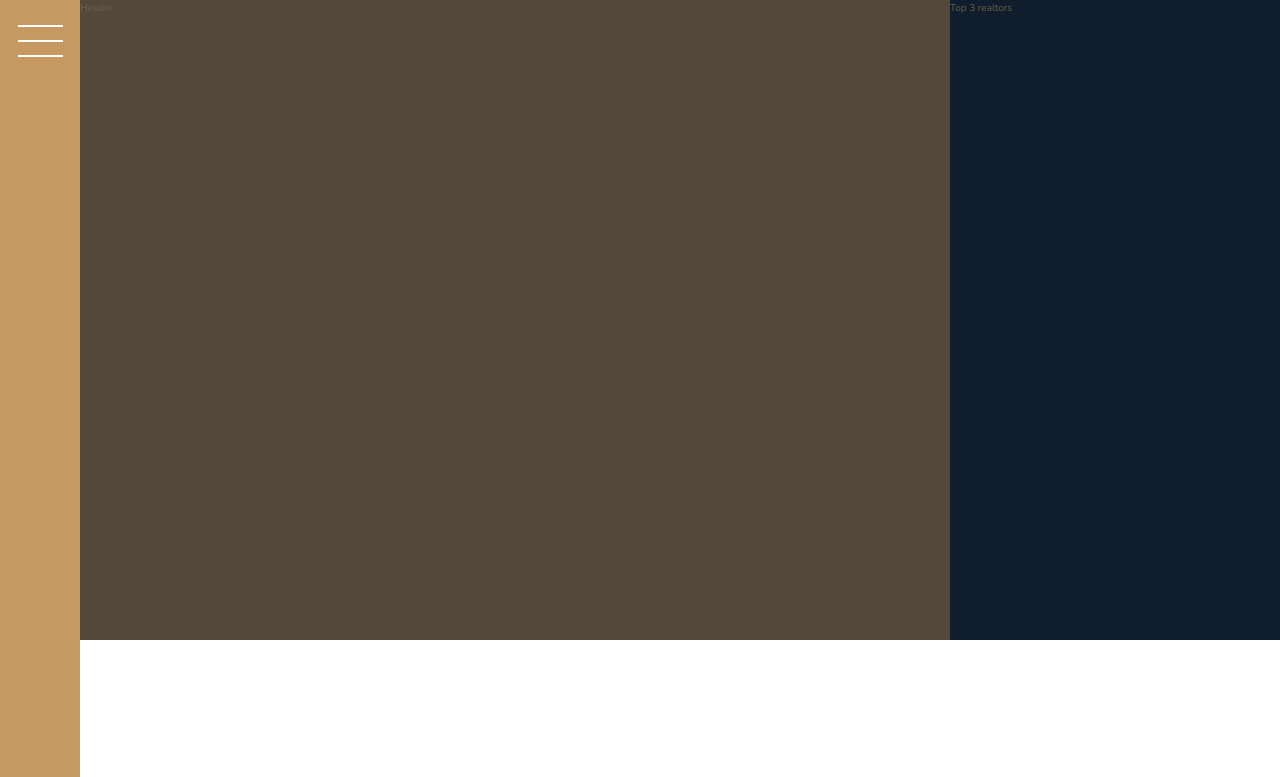
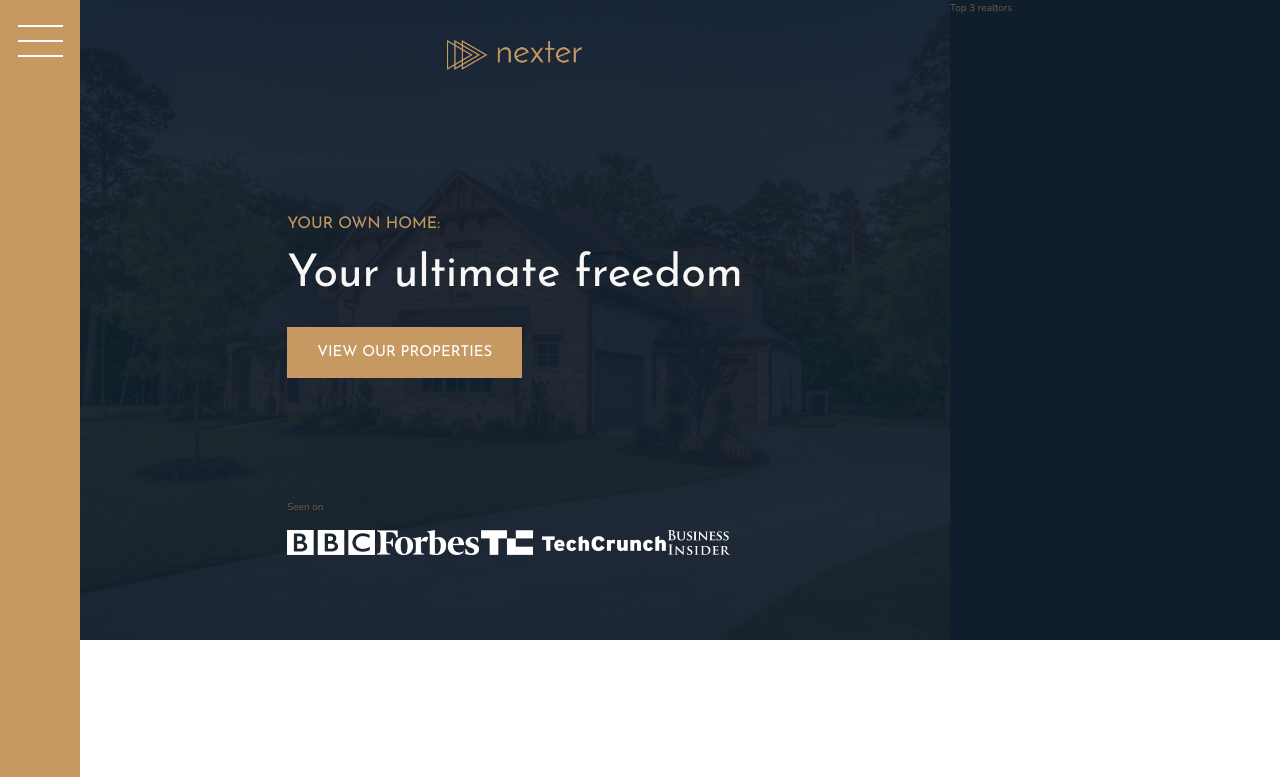
Before and after one commit to super8989/Nexter, a website: page index.html in a window 1280 px wide. Shown: the top 777 px of the page. Drawn offline with nearby package versions, Linux system fonts and the light colour scheme.

Commit message:
Building the header part 1

```diff
--- a/index.html
+++ b/index.html
@@ -16,7 +16,19 @@
 		<button class="nav-btn"></button>
 	</div>
 
-	<header class="header">Header</header>
+	<header class="header">
+		<img src="img/logo.png" alt="Nexter Logo" class="header__logo">
+		<h3 class="heading-3">Your own home:</h3>
+		<h1 class="heading-1">Your ultimate freedom</h1>
+		<button class="btn header__btn">View our properties</button>
+		<div class="header__seenon-text">Seen on</div>
+		<div class="header__seenon-logos">
+			<img src="img/logo-bbc.png" alt="Seen on logo 1">
+			<img src="img/logo-forbes.png" alt="Seen on logo 2">
+			<img src="img/logo-techcrunch.png" alt="Seen on logo 3">
+			<img src="img/logo-bi.png" alt="Seen on logo 4">
+		</div>
+	</header>
 
 	<div class="realtors">Top 3 realtors</div>
 
--- a/sass/_header.scss
+++ b/sass/_header.scss
@@ -1,4 +1,39 @@
 .header {
 	background-color: $color-grey-dark-1;
 	grid-column: full-start / col-end 6;
+
+	background-image: linear-gradient(
+			rgba($color-secondary, 0.93),
+			rgba($color-secondary, 0.93)
+		),
+		url(../img/hero.jpeg);
+	background-size: cover;
+	background-position: center;
+	padding: 8rem;
+	padding-top: 4rem;
+
+	display: grid;
+	grid-template-rows: 1fr min-content 6rem 1fr;
+	grid-template-columns: max-content;
+	row-gap: 1.5rem;
+	justify-content: center;
+
+	&__logo {
+		height: 3rem;
+		justify-self: center;
+	}
+
+	&__btn {
+		align-self: start;
+		justify-self: start;
+	}
+
+	&__seenon-text {
+	}
+
+	&__seenon-logos {
+		img {
+			height: 2.5rem;
+		}
+	}
 }
--- a/sass/_typography.scss
+++ b/sass/_typography.scss
@@ -5,6 +5,9 @@
 
 .heading-1 {
 	@extend %heading;
+	font-size: 4.5rem;
+	color: $color-grey-light-1;
+	line-height: 1;
 }
 
 .heading-2 {
```
Also changed, not shown: css/main.css, 1 other file.
